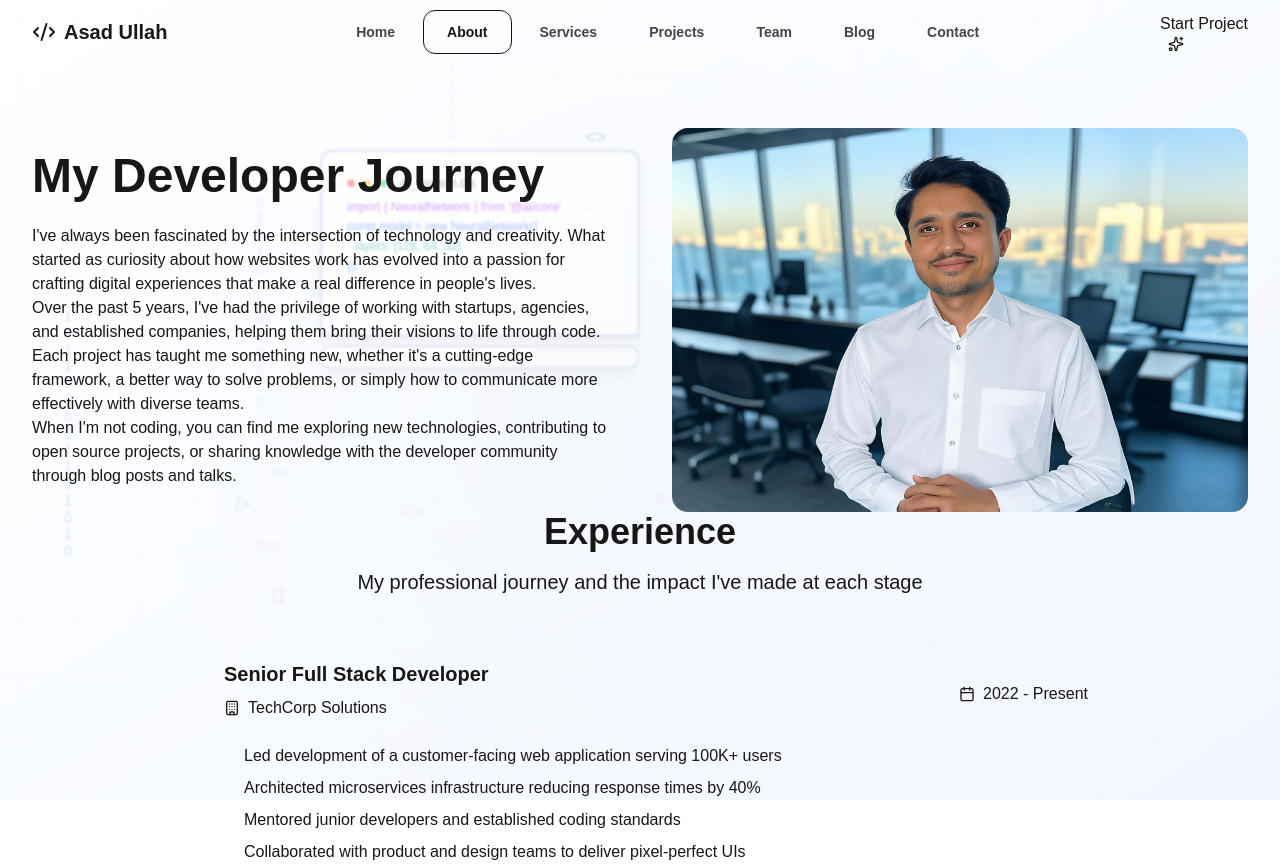
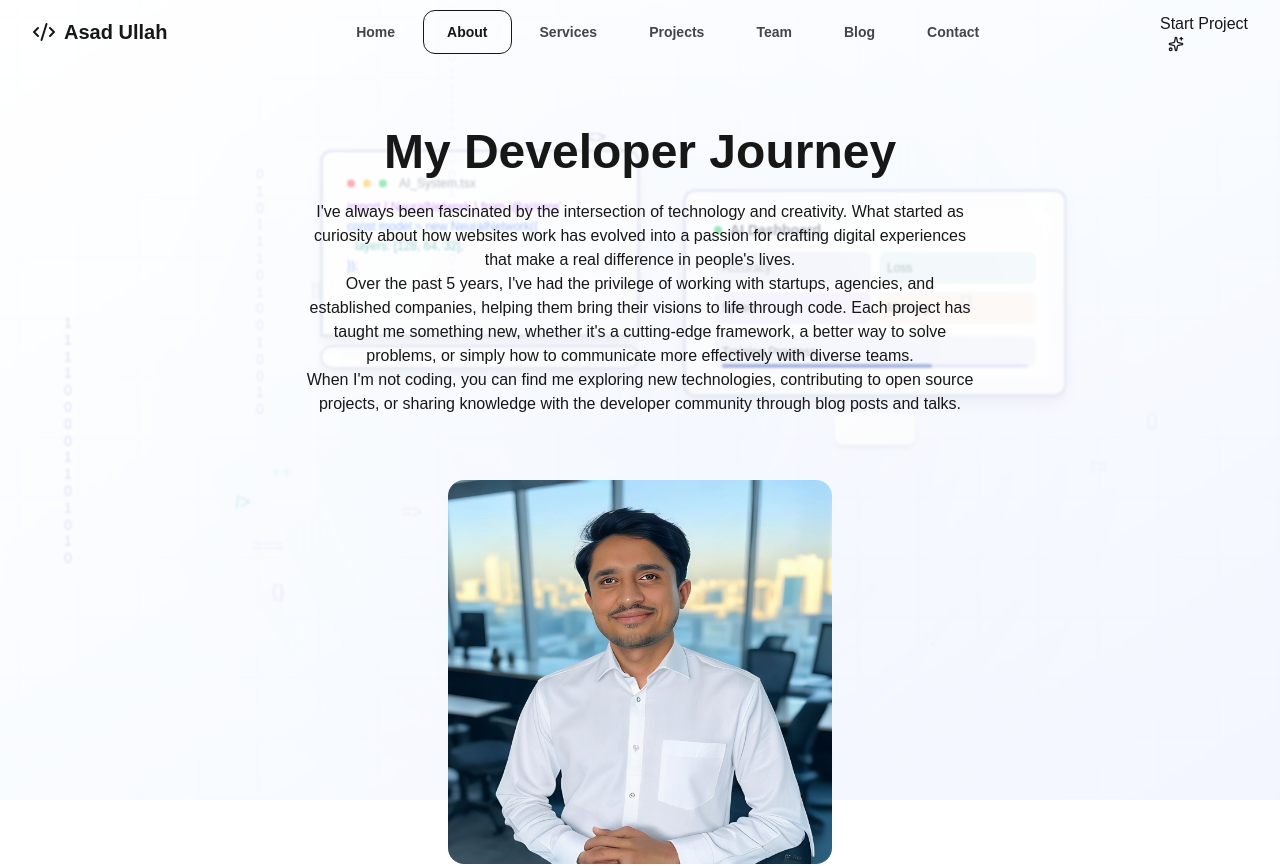
Before and after one commit to Asad06124/my-portfolio, a Next.js app: page /my-portfolio/about in a window 1280 px wide. Shown: the top 866 px of the page. Built offline with nearby package versions, Linux system fonts and the light colour scheme.

Commit message:
Refactor AboutHero component layout for improved responsiveness and visual alignment; adjust animation properties for smoother transitions and enhance text centering.

```diff
--- a/components/sections/about-hero.tsx
+++ b/components/sections/about-hero.tsx
@@ -7,17 +7,18 @@ export function AboutHero() {
   return (
     <section className="section-padding pt-24">
       <div className="container">
-        <div className="grid lg:grid-cols-2 gap-16 items-center">
+        <div className="flex flex-col items-center gap-16">
           {/* Content */}
           <motion.div
-            initial={{ opacity: 0, x: -20 }}
-            animate={{ opacity: 1, x: 0 }}
+            initial={{ opacity: 0, y: -20 }}
+            animate={{ opacity: 1, y: 0 }}
             transition={{ duration: 0.8 }}
+            className="w-full max-w-2xl text-center"
           >
             <h1 className="text-4xl md:text-5xl font-bold mb-6">
               My Developer Journey
             </h1>
-            <div className="prose prose-lg">
+            <div className="prose prose-lg mx-auto">
               <p>
                 I've always been fascinated by the intersection of technology and creativity.
                 What started as curiosity about how websites work has evolved into a passion
@@ -42,12 +43,12 @@ export function AboutHero() {
 
           {/* Image */}
           <motion.div
-            initial={{ opacity: 0, x: 20 }}
-            animate={{ opacity: 1, x: 0 }}
+            initial={{ opacity: 0, y: 20 }}
+            animate={{ opacity: 1, y: 0 }}
             transition={{ duration: 0.8, delay: 0.2 }}
             className="relative"
           >
-            <div className="relative w-full h-96 rounded-2xl overflow-hidden">
+            <div className="relative w-72 h-72 md:w-96 md:h-96 rounded-2xl overflow-hidden mx-auto">
               <Image
                 src="/profile2.jpg"
                 alt="Asad Ullah"
```
